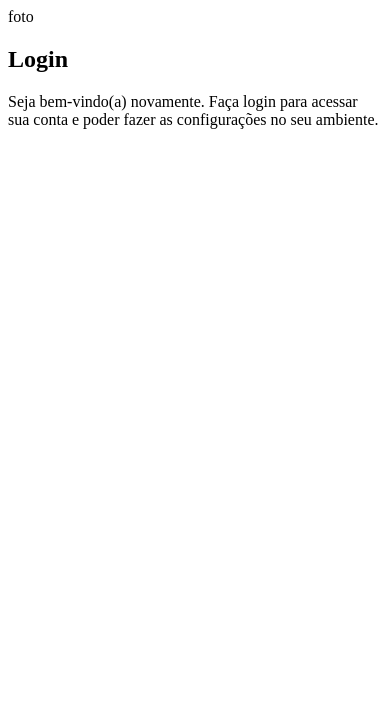
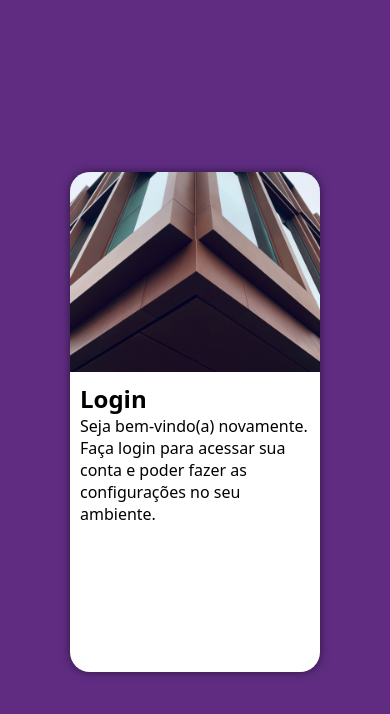
Before and after one commit to Bruno-Assumpcao-Motta/Projeto-Login, a plain HTML site: page index.html in a window 390 px wide. Drawn offline with Linux system fonts and the light colour scheme.

Commit message:
Formulário de login mobile first quase pronto

```diff
--- a/estilos/style.css
+++ b/estilos/style.css
@@ -4,3 +4,47 @@
 verde: #49a09d;
 lilás: #5f2c82;
 */
+
+* {
+    font-family: system-ui, -apple-system, BlinkMacSystemFont, 'Segoe UI', Roboto, Oxygen, Ubuntu, Cantarell, 'Open Sans', 'Helvetica Neue', sans-serif;
+    padding: 0px;
+    margin: 0px;
+    box-sizing: border-box;
+}
+
+body, html {
+    background-color: #5f2c82;
+    height: 100vh;
+    width: 100vw;
+}
+
+main {
+    position: relative;
+    height: 100vh;
+    width: 100vw;
+}
+section#login {
+    position: absolute;
+    top: 50%;
+    left: 50%;
+    transform: translate(-50%, -50%);
+    overflow: hidden; /* esconde o que fica sobrando da imagem na parte superior */
+    background-color: white;
+    width: 250px;
+    height: 500px;
+    border-radius: 20px;
+    box-shadow: 0px 0px 10px rgba(0, 0, 0, 0.52);
+}
+
+section#login > div#imagem {
+    display: block;
+    background: #5f2c82 url(../imagens/predio-quina-peg.jpg) no-repeat;
+    background-size: cover;
+    background-position:  center bottom;
+    height: 200px;
+
+}
+section#login > div#formulario {
+    display: block;
+    padding: 10px;
+}
--- a/index.html
+++ b/index.html
@@ -10,7 +10,7 @@
     <main>
         <section id="login">
             <div id="imagem">
-                foto
+                <!-- Aqui vai a imagem nas CSS-->
             </div>
             <div id="formulario">
                 <h1>Login</h1>
```
Also changed, not shown: imagens/predio-quina-peg.jpg (added).
